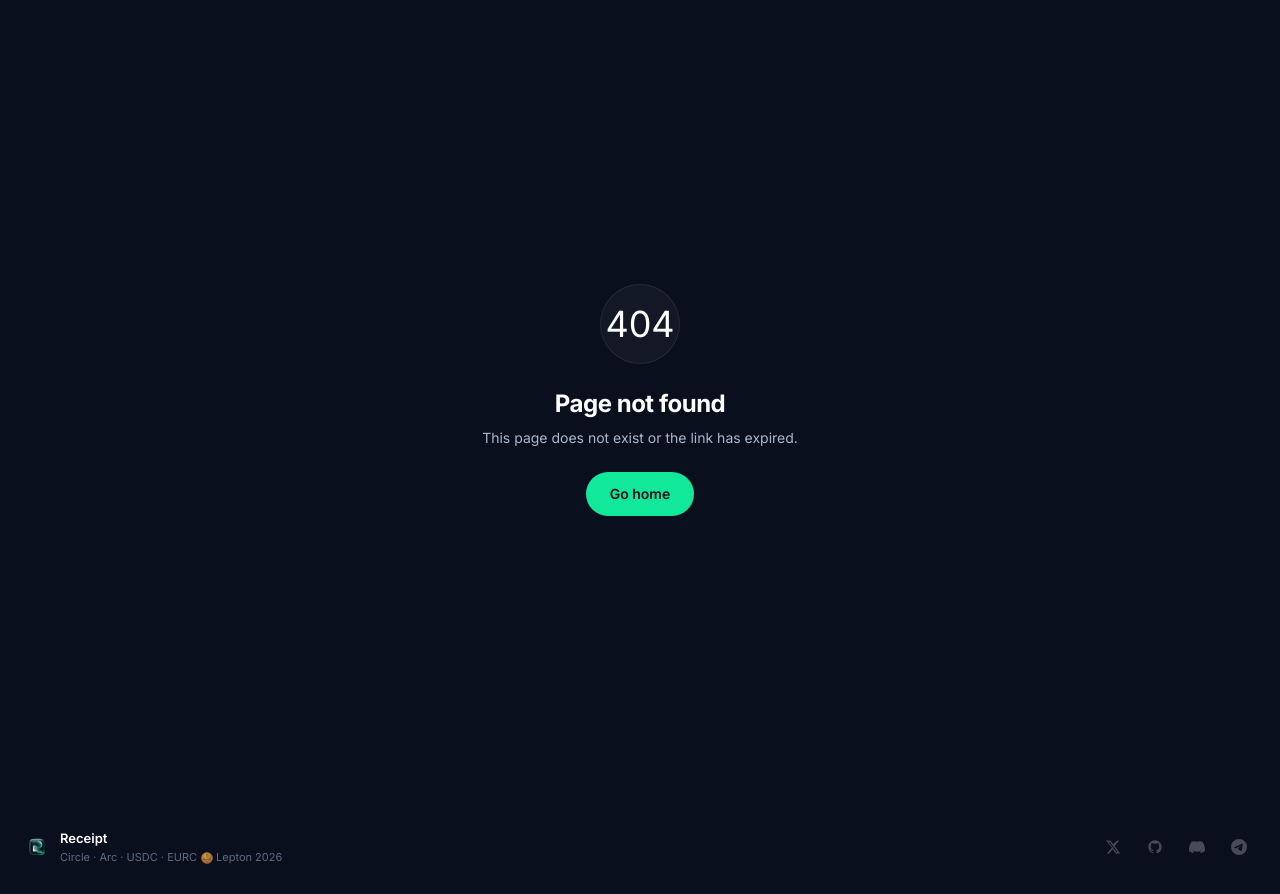
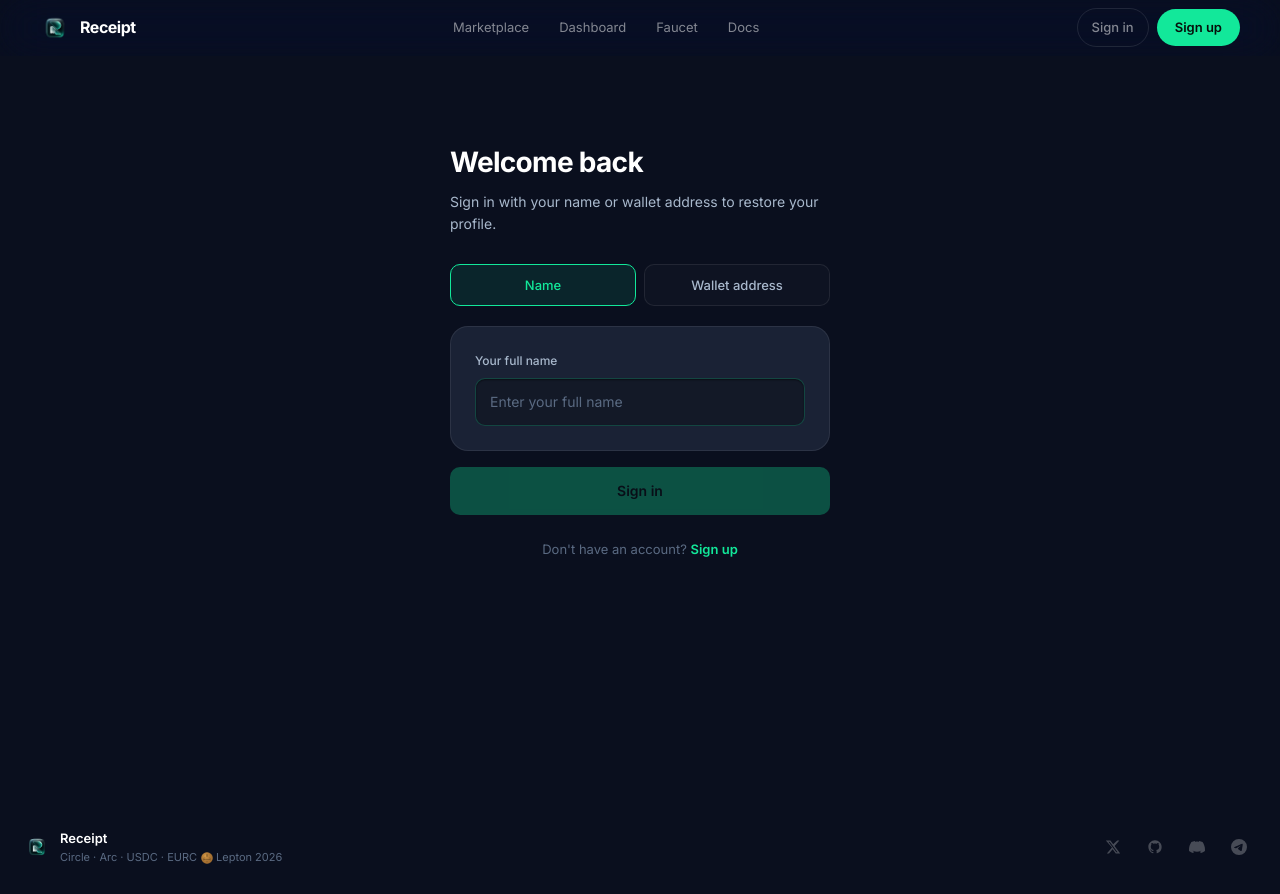
Before and after one commit to mimisco-git/receipt, a Next.js app: page /signin in a window 1280 px wide. Before the commit this address had no page. Built offline with nearby package versions, Linux system fonts and the light colour scheme.

Commit message:
Add sign in page with name/wallet lookup, update nav for sign in/out flow

```diff
--- /dev/null
+++ b/src/app/api/auth/route.ts
@@ -0,0 +1,43 @@
+import { NextRequest, NextResponse } from "next/server";
+
+export const dynamic = "force-dynamic";
+
+export async function POST(req: NextRequest) {
+  try {
+    const { name, walletAddress } = await req.json();
+
+    if (!name && !walletAddress) {
+      return NextResponse.json({ error: "Name or wallet address required" }, { status: 400 });
+    }
+
+    const { db } = await import("@/lib/db");
+
+    const freelancer = await db.freelancer.findFirst({
+      where: walletAddress
+        ? { walletAddress }
+        : { name: { equals: name, mode: "insensitive" } },
+      include: { services: true },
+    });
+
+    if (!freelancer) {
+      return NextResponse.json({ error: "No account found. Please sign up first." }, { status: 404 });
+    }
+
+    const hasServices = freelancer.services.length > 0;
+    const hasJobs = freelancer.services.some((s: { type: string | null }) => s.type === "job");
+    const role = hasJobs && !hasServices ? "client" : "worker";
+
+    return NextResponse.json({
+      name: freelancer.name,
+      bio: freelancer.bio || "",
+      walletAddress: freelancer.walletAddress,
+      role,
+      avatarColor: freelancer.avatarColor || "#00D184",
+      freelancerId: freelancer.id,
+    });
+  } catch (err: unknown) {
+    const message = err instanceof Error ? err.message : "Unknown error";
+    console.error("POST /api/auth error:", message);
+    return NextResponse.json({ error: message }, { status: 500 });
+  }
+}
--- /dev/null
+++ b/src/app/signin/page.tsx
@@ -0,0 +1,164 @@
+"use client";
+
+import { useState } from "react";
+import { useRouter } from "next/navigation";
+import { motion } from "framer-motion";
+import Nav from "@/components/layout/Nav";
+import { saveProfile, type ProfileData } from "@/lib/profile";
+
+export default function SignInPage() {
+  const router = useRouter();
+  const [mode, setMode] = useState<"name" | "wallet">("name");
+  const [value, setValue] = useState("");
+  const [loading, setLoading] = useState(false);
+  const [error, setError] = useState<string | null>(null);
+
+  async function handleSignIn(e: React.FormEvent) {
+    e.preventDefault();
+    if (!value.trim()) return;
+
+    setLoading(true);
+    setError(null);
+
+    try {
+      const body = mode === "wallet"
+        ? { walletAddress: value.trim() }
+        : { name: value.trim() };
+
+      const res = await fetch("/api/auth", {
+        method: "POST",
+        headers: { "Content-Type": "application/json" },
+        body: JSON.stringify(body),
+      });
+
+      const data = await res.json();
+
+      if (!res.ok) {
+        setError(data.error || "Sign in failed");
+        return;
+      }
+
+      const profile: ProfileData = {
+        role: data.role || "",
+        name: data.name || "",
+        bio: data.bio || "",
+        walletAddress: data.walletAddress || "",
+        website: "",
+        twitter: "",
+        skills: "",
+        avatarColor: data.avatarColor || "#00D184",
+        avatarUrl: null,
+        hourlyRate: "",
+        availability: "available",
+      };
+
+      saveProfile(profile);
+      router.push("/dashboard");
+    } catch {
+      setError("Network error. Please try again.");
+    } finally {
+      setLoading(false);
+    }
+  }
+
+  return (
+    <div style={{ background: "var(--bg)", minHeight: "100vh" }}>
+      <Nav />
+      <main style={{ maxWidth: 420, margin: "0 auto", padding: "clamp(100px, 15vw, 140px) 20px 60px" }}>
+        <motion.div initial={{ opacity: 0, y: 16 }} animate={{ opacity: 1, y: 0 }} transition={{ duration: 0.45 }}>
+
+          <h1 style={{ fontSize: "clamp(22px,4vw,28px)", fontWeight: 700, letterSpacing: "-0.025em", marginBottom: 6 }}>
+            Welcome back
+          </h1>
+          <p style={{ fontSize: 14, color: "var(--text-2)", marginBottom: 28 }}>
+            Sign in with your name or wallet address to restore your profile.
+          </p>
+
+          {/* Toggle */}
+          <div style={{ display: "grid", gridTemplateColumns: "1fr 1fr", gap: 8, marginBottom: 20 }}>
+            {([
+              { key: "name" as const, label: "Name" },
+              { key: "wallet" as const, label: "Wallet address" },
+            ]).map(opt => {
+              const active = mode === opt.key;
+              return (
+                <button key={opt.key} onClick={() => { setMode(opt.key); setError(null); }}
+                  style={{
+                    padding: "10px 14px", borderRadius: 10, fontSize: 13, fontWeight: 500,
+                    cursor: "pointer", transition: "all 0.2s ease",
+                    border: active ? "1.5px solid var(--green)" : "1.5px solid var(--line)",
+                    background: active ? "var(--green-dim)" : "rgba(255,255,255,0.02)",
+                    color: active ? "var(--green)" : "var(--text-2)",
+                  }}>
+                  {opt.label}
+                </button>
+              );
+            })}
+          </div>
+
+          <form onSubmit={handleSignIn}>
+            <div style={{
+              background: "var(--card)", border: "1px solid var(--line)",
+              borderRadius: "var(--r-lg)", padding: 24, marginBottom: 16,
+            }}>
+              <label style={{ display: "block", fontSize: 12, fontWeight: 500, color: "var(--text-2)", marginBottom: 7 }}>
+                {mode === "wallet" ? "Your wallet address on Arc" : "Your full name"}
+              </label>
+              <input
+                type="text"
+                placeholder={mode === "wallet" ? "0x..." : "Enter your full name"}
+                value={value}
+                onChange={e => setValue(e.target.value)}
+                className="input"
+                autoFocus
+                style={{
+                  fontFamily: mode === "wallet" ? '"DM Mono", monospace' : "inherit",
+                  fontSize: mode === "wallet" ? 13 : 14,
+                  background: "rgba(0,0,0,0.25)",
+                  boxShadow: "inset 0 1px 2px rgba(0,0,0,0.5)",
+                }}
+              />
+            </div>
+
+            <button type="submit" disabled={loading || !value.trim()} className="btn-primary"
+              style={{
+                width: "100%", padding: "13px", borderRadius: "var(--r-sm)",
+                display: "flex", alignItems: "center", justifyContent: "center", gap: 8,
+              }}>
+              {loading ? (
+                <>
+                  <span style={{
+                    width: 14, height: 14, borderRadius: "50%",
+                    border: "2px solid rgba(6,14,10,0.3)", borderTopColor: "#060E0A",
+                    display: "inline-block", animation: "spin 0.7s linear infinite",
+                  }} />
+                  Signing in...
+                </>
+              ) : "Sign in"}
+            </button>
+          </form>
+
+          {error && (
+            <motion.div initial={{ opacity: 0, y: 8 }} animate={{ opacity: 1, y: 0 }}
+              style={{
+                marginTop: 14, padding: "11px 14px",
+                background: "rgba(240,82,82,0.1)", border: "1px solid rgba(240,82,82,0.2)",
+                borderRadius: "var(--r-sm)", fontSize: 13, color: "#F05252", textAlign: "center",
+              }}>
+              {error}
+            </motion.div>
+          )}
+
+          <p style={{ marginTop: 24, fontSize: 13, color: "var(--text-3)", textAlign: "center" }}>
+            Don&apos;t have an account?{" "}
+            <button onClick={() => router.push("/profile")}
+              style={{ background: "none", border: "none", color: "var(--green)", cursor: "pointer", fontSize: 13, fontWeight: 600 }}>
+              Sign up
+            </button>
+          </p>
+
+        </motion.div>
+      </main>
+    </div>
+  );
+}
--- a/src/components/layout/Nav.tsx
+++ b/src/components/layout/Nav.tsx
@@ -116,9 +116,10 @@ export default function Nav() {
         </LayoutGroup>
       </div>
 
-      {/* Right: CTA + Sign out */}
+      {/* Right: Auth buttons */}
       <div style={{ display: "flex", alignItems: "center", gap: 8, flexShrink: 0 }}>
-        {hasProfile && (
+        {hasProfile ? (
+          <>
             <button
               onClick={() => {
                 localStorage.removeItem("receipt_profile");
@@ -136,9 +137,8 @@ export default function Nav() {
             >
               Sign out
             </button>
-        )}
             <button
-          onClick={() => router.push(hasProfile ? "/setup" : "/profile")}
+              onClick={() => router.push("/setup")}
               style={{
                 padding: "8px 18px", borderRadius: 999,
                 fontSize: 13, fontWeight: 600,
@@ -149,8 +149,41 @@ export default function Nav() {
               onMouseEnter={e => { e.currentTarget.style.opacity = "0.88"; e.currentTarget.style.transform = "scale(1.02)"; }}
               onMouseLeave={e => { e.currentTarget.style.opacity = "1"; e.currentTarget.style.transform = "scale(1)"; }}
             >
-          {hasProfile ? "Get started" : "Sign up"}
+              Get started
             </button>
+          </>
+        ) : (
+          <>
+            <button
+              onClick={() => router.push("/signin")}
+              style={{
+                padding: "8px 14px", borderRadius: 999,
+                fontSize: 13, fontWeight: 500,
+                background: "none", color: "rgba(255,255,255,0.5)",
+                border: "1px solid rgba(255,255,255,0.1)",
+                cursor: "pointer", transition: "all 0.15s ease",
+              }}
+              onMouseEnter={e => { e.currentTarget.style.color = "var(--text-1)"; e.currentTarget.style.borderColor = "rgba(255,255,255,0.2)"; }}
+              onMouseLeave={e => { e.currentTarget.style.color = "rgba(255,255,255,0.5)"; e.currentTarget.style.borderColor = "rgba(255,255,255,0.1)"; }}
+            >
+              Sign in
+            </button>
+            <button
+              onClick={() => router.push("/profile")}
+              style={{
+                padding: "8px 18px", borderRadius: 999,
+                fontSize: 13, fontWeight: 600,
+                background: "var(--green)", color: "#060E0A",
+                border: "none", cursor: "pointer",
+                transition: "opacity 0.15s ease, transform 0.12s ease",
+              }}
+              onMouseEnter={e => { e.currentTarget.style.opacity = "0.88"; e.currentTarget.style.transform = "scale(1.02)"; }}
+              onMouseLeave={e => { e.currentTarget.style.opacity = "1"; e.currentTarget.style.transform = "scale(1)"; }}
+            >
+              Sign up
+            </button>
+          </>
+        )}
       </div>
     </motion.nav>
   );
```
Lines whose indentation alone changed are shown as unchanged.
